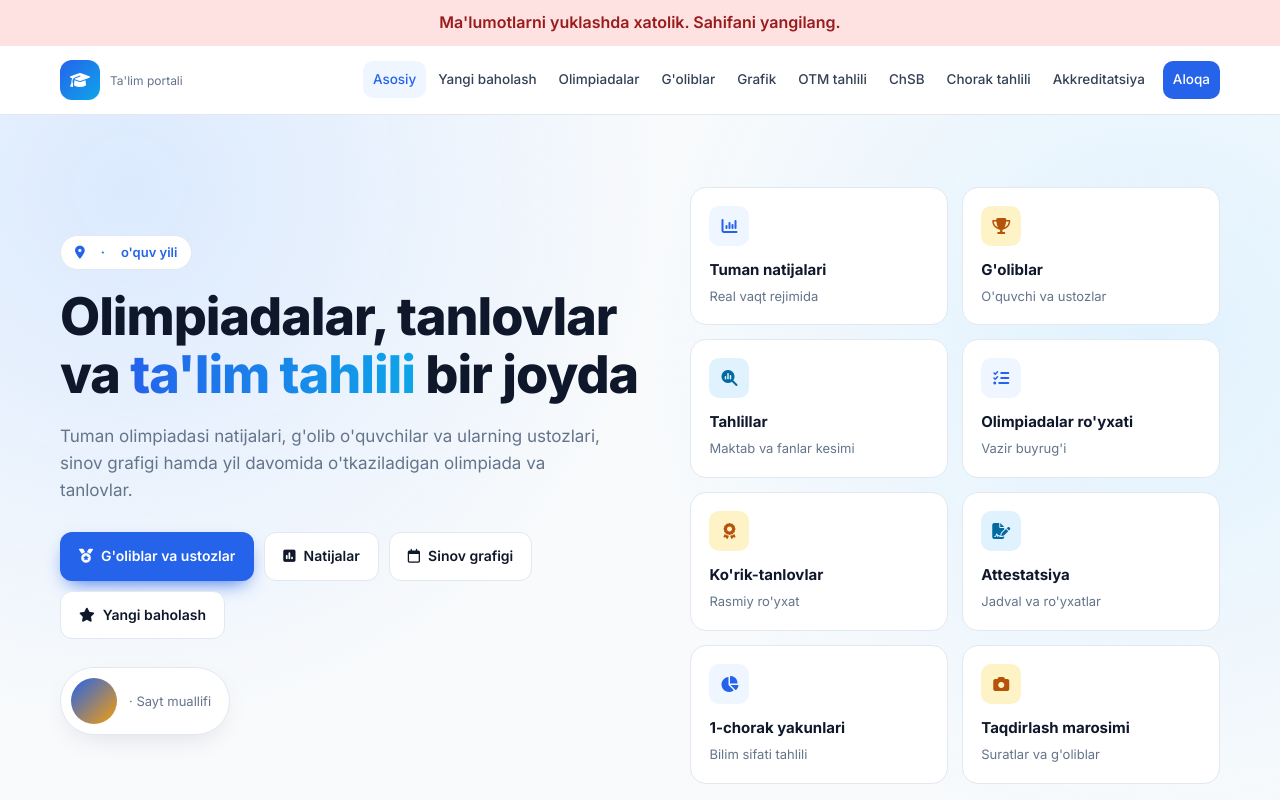
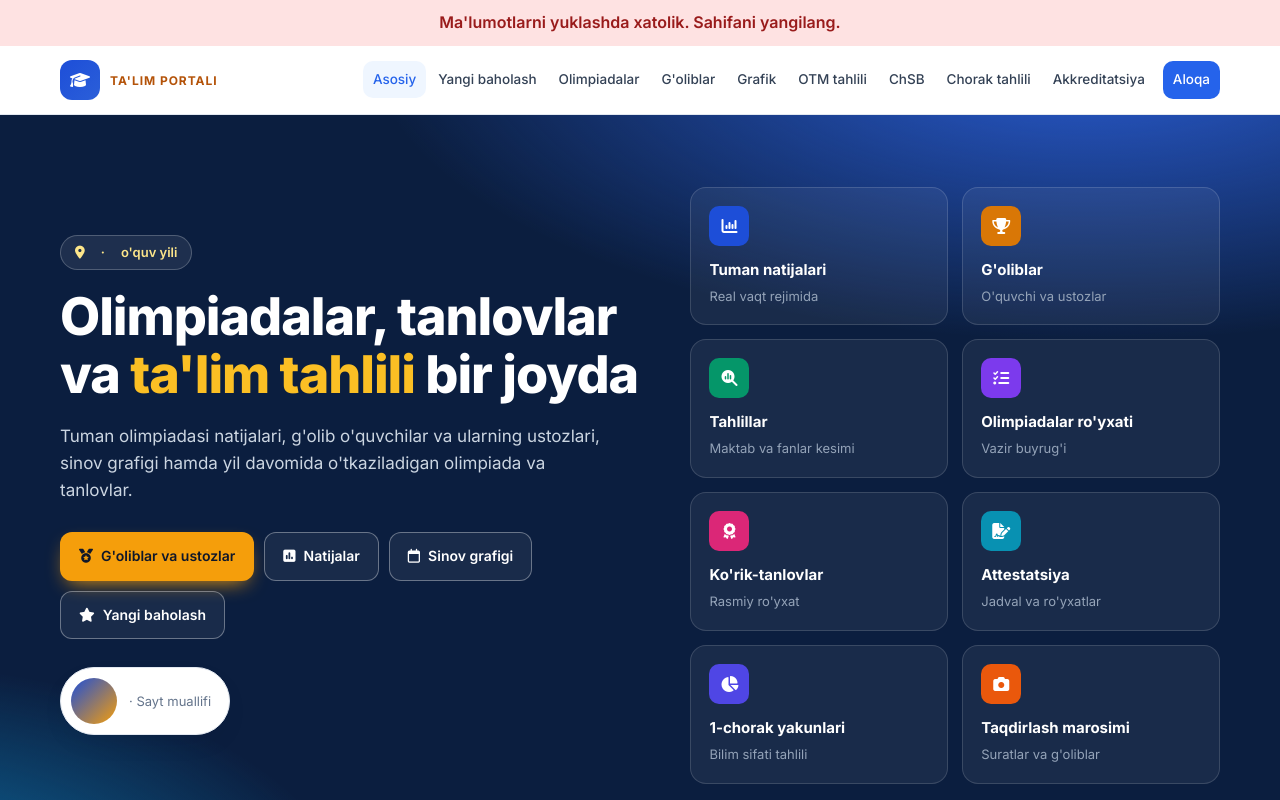
Before and after one commit to feruzbekj884-byte/fjabborov, a plain HTML site: page index.html in a window 1280 px wide. Shown: the top 800 px of the page. Drawn offline with nearby package versions, Linux system fonts and the light colour scheme; no server answers.

Commit message:
Match site colors to umamatov.uz (navy hero, gold accents)
Co-Authored-By: Claude Sonnet 5.5 <noreply@anthropic.com>
Claude-Session: https://claude.ai/code/session_01JB2xv9J1vkKsxzNvkEddx9

```diff
--- /dev/null
+++ b/css/theme.css
@@ -0,0 +1,48 @@
+/* Umamatov.uz saytining ranglariga mos mavzu (to'q ko'k + oltin) */
+
+/* Navbar */
+.brand strong { color: #0f2547; }
+.brand small { color: #b45309; font-weight: 700; letter-spacing: .08em; text-transform: uppercase; }
+.brand-logo { background: linear-gradient(135deg, #1d4ed8, #2b5fd9); }
+
+/* Hero */
+.hero {
+  background:
+    radial-gradient(1200px 500px at 85% -10%, #2b5fd9 0%, transparent 60%),
+    radial-gradient(900px 500px at -10% 110%, #0e7fb8 0%, transparent 55%),
+    #0b1e3f;
+}
+.hero h1 { color: #fff; }
+.hero .grad { background: none; -webkit-text-fill-color: #fbbf24; color: #fbbf24; }
+.hero .lead { color: #cbd5e1; }
+.hero .badge { background: rgba(255, 255, 255, .08); border-color: rgba(255, 255, 255, .22); color: #fde68a; }
+.hero .btn-primary { background: #f59e0b; color: #0f172a; box-shadow: 0 8px 20px -8px #f59e0b; }
+.hero .btn-primary:hover { background: #d97706; }
+.hero .btn-ghost { background: rgba(255, 255, 255, .06); border-color: rgba(255, 255, 255, .35); color: #fff; }
+.hero .btn-ghost:hover { border-color: #fbbf24; color: #fbbf24; }
+.author-card strong { color: #0f2547; }
+.avatar { background: linear-gradient(135deg, #1d4ed8, #f59e0b); }
+
+/* Hero kartalari: to'q fon, rangli ikonkalar */
+.tiles .tile { background: rgba(255, 255, 255, .06); border-color: rgba(255, 255, 255, .14); }
+.tiles .tile b { color: #fff; }
+.tiles .tile span { color: #94a3b8; }
+.tiles .tile:hover { border-color: #fbbf24; box-shadow: 0 14px 30px -14px rgba(0, 0, 0, .6); }
+.tiles .tile i { color: #fff; }
+.tiles .tile:nth-child(1) i { background: #1d4ed8; }
+.tiles .tile:nth-child(2) i { background: #d97706; }
+.tiles .tile:nth-child(3) i { background: #059669; }
+.tiles .tile:nth-child(4) i { background: #7c3aed; }
+.tiles .tile:nth-child(5) i { background: #db2777; }
+.tiles .tile:nth-child(6) i { background: #0891b2; }
+.tiles .tile:nth-child(7) i { background: #4f46e5; }
+.tiles .tile:nth-child(8) i { background: #ea580c; }
+
+/* Bo'limlar */
+.section.alt { background: #f1f7ff; }
+.sec-head h2, .card h3, .stat b { color: #0f2547; }
+.eyebrow { color: #1d4ed8; }
+.card .ic { background: #2563eb; }
+.cards .card:nth-child(4n+2) .ic { background: #16a34a; }
+.cards .card:nth-child(4n+3) .ic { background: #7c3aed; }
+.cards .card:nth-child(4n) .ic { background: #ea580c; }
--- a/index.html
+++ b/index.html
@@ -10,6 +10,7 @@
   <link href="https://fonts.googleapis.com/css2?family=Inter:wght@400;500;600;700;800&display=swap" rel="stylesheet">
   <link rel="stylesheet" href="https://cdnjs.cloudflare.com/ajax/libs/font-awesome/6.5.1/css/all.min.css">
   <link rel="stylesheet" href="/css/style.css">
+  <link rel="stylesheet" href="/css/theme.css">
 </head>
 <body>
 
```
